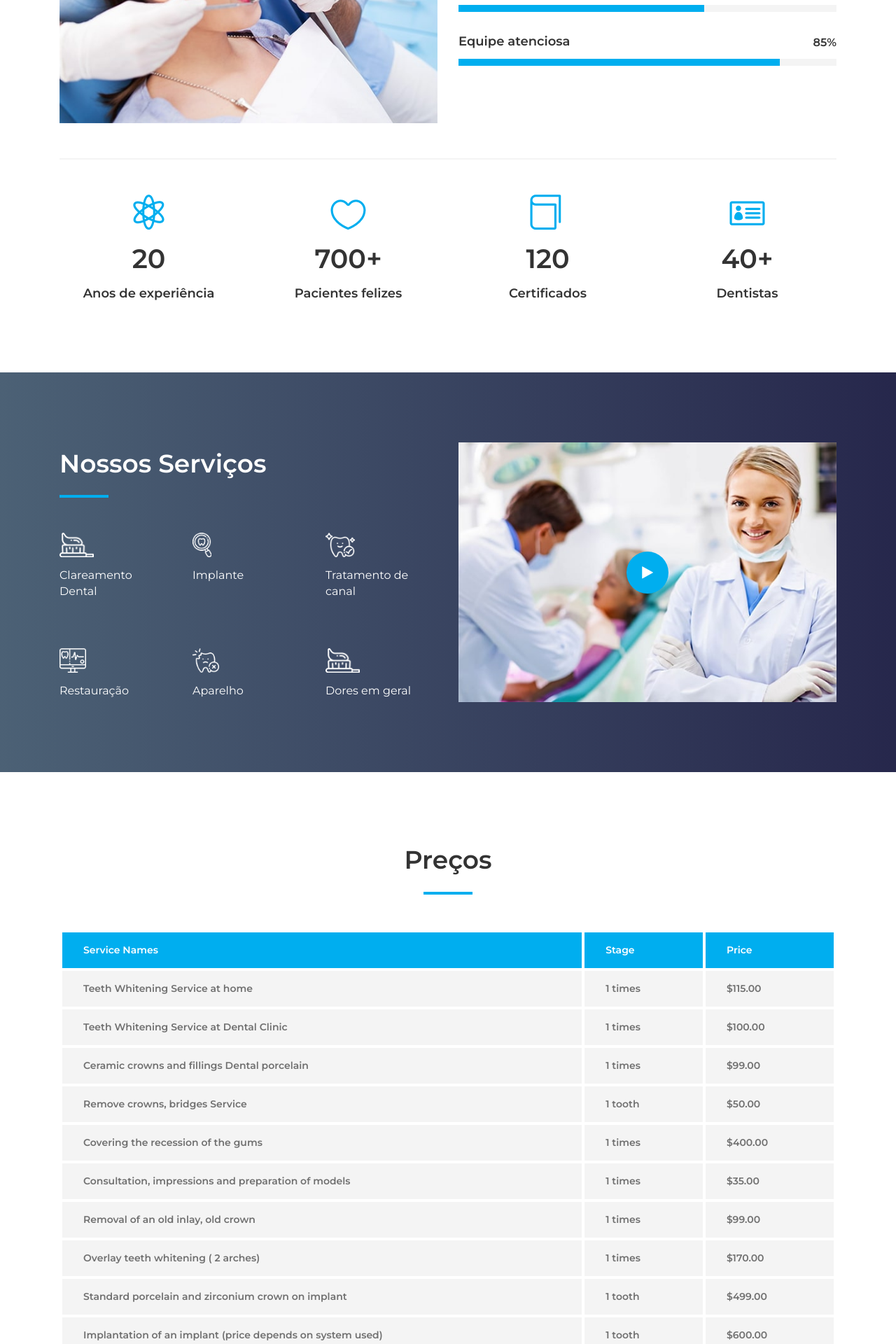
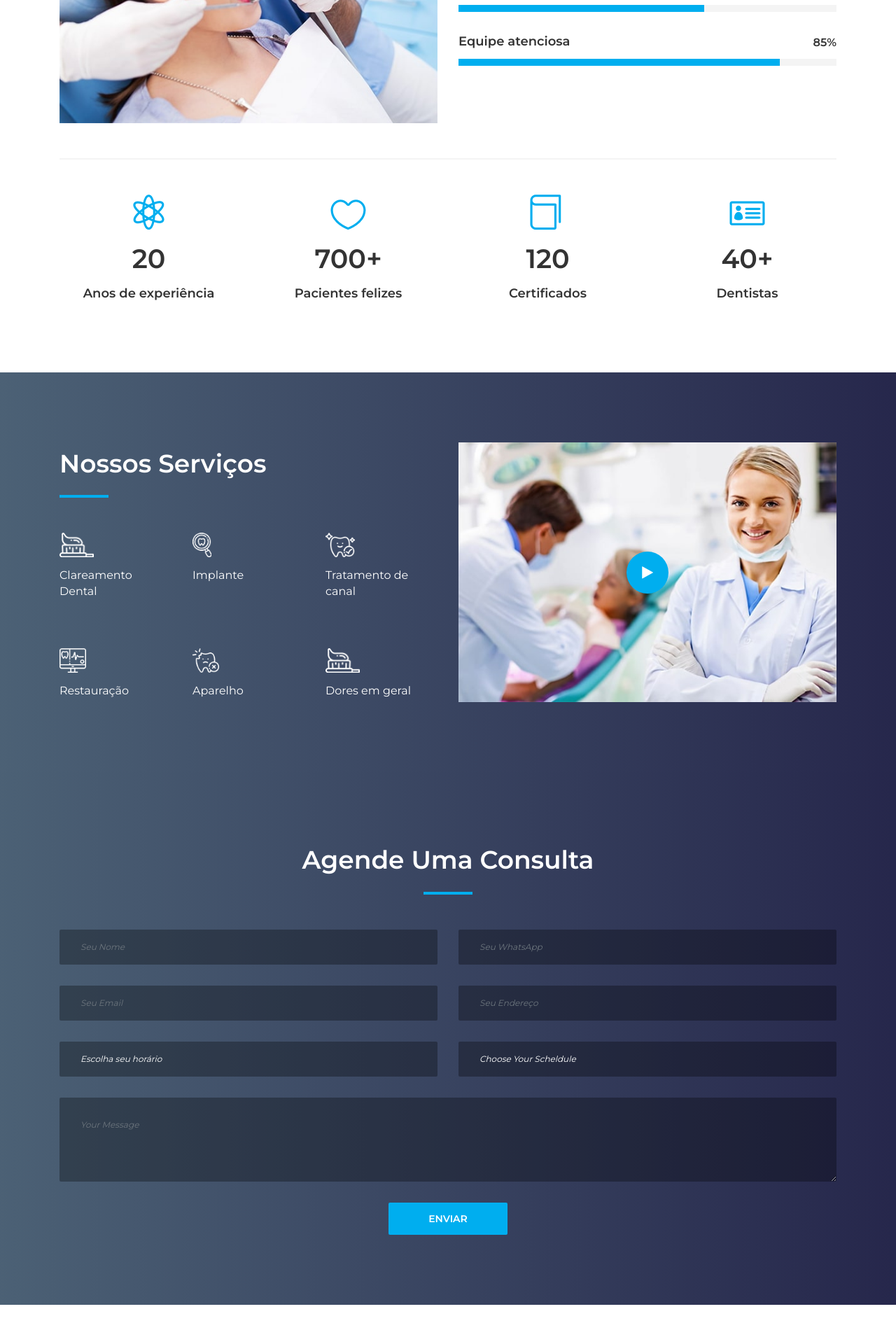
Before and after one commit to betows/Django-Dentist, a Django app: page / in a window 1280 px wide. Shown: the part 1480-3400 px from the top of the page at 70% size. Run offline with Django 3.2, Linux system fonts and the light colour scheme; some libraries are stand-ins or nearby versions; some web fonts are replaced.

Commit message:
html corrections

```diff
--- a/website/templates/home.html
+++ b/website/templates/home.html
@@ -17,8 +17,8 @@
                 <h2 data-animation="fadeInUp" data-delay="100ms">Atuamos nas principais especialidades da odontologia.</h2>
                 <p data-animation="fadeInUp" data-delay="300ms">Oferecemos a você um sorriso perfeito e bem-estar consigo mesmo.</p>
                 <div class="welcome-btn-group">
-                  <a href="{% url 'service' %}" class="btn dento-btn mx-2" data-animation="fadeInUp" data-delay="500ms">Agende sua consulta</a>
-                  <a href="{% url 'contact' %}" class="btn dento-btn mx-2 active" data-animation="fadeInUp" data-delay="700ms">Fale conosco</a>
+                  <a href="{% url 'service' %}" class="btn dento-btn mx-3" data-animation="fadeInUp" data-delay="500ms">Agende sua consulta</a>
+                  <a href="{% url 'contact' %}" class="btn dento-btn mx-3 active" data-animation="fadeInUp" data-delay="700ms">Fale conosco</a>
                 </div>
               </div>
             </div>
@@ -228,96 +228,6 @@
   </section>
   <!-- Dento Service Area End -->
 
-  <!-- Dento Pricing Table Area Start -->
-  <section class="dento-pricing-table-area section-padding-100">
-    <div class="container">
-      <div class="row">
-        <!-- Section Heading -->
-        <div class="col-12">
-          <div class="section-heading text-center">
-            <h2>Preços</h2>
-            <div class="line"></div>
-          </div>
-        </div>
-      </div>
-
-      <div class="row">
-        <div class="col-12">
-          <div class="dento-price-table table-responsive">
-            <table class="table table-borderless mb-0">
-              <thead>
-                <tr>
-                  <th scope="col">Service Names</th>
-                  <th scope="col">Stage</th>
-                  <th scope="col">Price</th>
-                </tr>
-              </thead>
-              <tbody>
-                <tr>
-                  <th scope="row">Teeth Whitening Service at home</th>
-                  <td>1 times</td>
-                  <td>$115.00</td>
-                </tr>
-                <tr>
-                  <th scope="row">Teeth Whitening Service at Dental Clinic</th>
-                  <td>1 times</td>
-                  <td>$100.00</td>
-                </tr>
-                <tr>
-                  <th scope="row">Ceramic crowns and fillings Dental porcelain</th>
-                  <td>1 times</td>
-                  <td>$99.00</td>
-                </tr>
-                <tr>
-                  <th scope="row">Remove crowns, bridges Service</th>
-                  <td>1 tooth</td>
-                  <td>$50.00</td>
-                </tr>
-                <tr>
-                  <th scope="row">Covering the recession of the gums</th>
-                  <td>1 times</td>
-                  <td>$400.00</td>
-                </tr>
-                <tr>
-                  <th scope="row">Consultation, impressions and preparation of models</th>
-                  <td>1 times</td>
-                  <td>$35.00</td>
-                </tr>
-                <tr>
-                  <th scope="row">Removal of an old inlay, old crown</th>
-                  <td>1 times</td>
-                  <td>$99.00</td>
-                </tr>
-                <tr>
-                  <th scope="row">Overlay teeth whitening ( 2 arches)</th>
-                  <td>1 times</td>
-                  <td>$170.00</td>
-                </tr>
-                <tr>
-                  <th scope="row">Standard porcelain and zirconium crown on implant</th>
-                  <td>1 tooth</td>
-                  <td>$499.00</td>
-                </tr>
-                <tr>
-                  <th scope="row">Implantation of an implant (price depends on system used)</th>
-                  <td>1 tooth</td>
-                  <td>$600.00</td>
-                </tr>
-              </tbody>
-            </table>
-          </div>
-        </div>
-
-        <div class="col-12">
-          <div class="more-btn text-center mt-50">
-            <a href="#" class="btn dento-btn">Read More <i class="fa fa-angle-double-right"></i></a>
-          </div>
-        </div>
-      </div>
-    </div>
-  </section>
-  <!-- Dento Pricing Table Area End -->
-
   <!-- Book An Oppointment Area Start -->
   <section class="book-an-oppointment-area section-padding-100 bg-img bg-gradient-overlay jarallax clearfix" style="background-image: url({% static 'website/img/bg-img/12.jpg' %});">
     <div class="container">
@@ -385,7 +295,7 @@
                   </div>
                 </div>
                 <div class="col-12 text-center">
-                  <button type="submit" class="btn dento-btn">Booking Now</button>
+                  <button type="submit" class="btn dento-btn">Enviar</button>
                 </div>
               </div>
             </form>
@@ -424,8 +334,8 @@
               </div>
               <!-- Dentist Info -->
               <div class="dentist-info bg-gradient-overlay">
-                <h5>Michael Barley</h5>
-                <p>Implant Expert</p>
+                <h5>Dra. Isadora Mór Spada</h5>
+                <p>Especialista em cirurgia</p>
               </div>
             </div>
           </div>
@@ -445,8 +355,8 @@
               </div>
               <!-- Dentist Info -->
               <div class="dentist-info bg-gradient-overlay">
-                <h5>Michael Barley</h5>
-                <p>Implant Expert</p>
+                <h5>Dra. Maria inês Mór Spada</h5>
+                <p>Especialista em ortodontia</p>
               </div>
             </div>
           </div>
@@ -466,8 +376,8 @@
               </div>
               <!-- Dentist Info -->
               <div class="dentist-info bg-gradient-overlay">
-                <h5>Michael Barley</h5>
-                <p>Implant Expert</p>
+                <h5>Dr. Celso Spada</h5>
+                <p>Especialista em implantodontia</p>
               </div>
             </div>
           </div>
@@ -492,10 +402,10 @@
               </div>
               <!-- Content -->
               <div class="testimonial-content">
-                <h5>“I'd been avoiding the dentist for years due to bad experiences. A reminder SMS is sent the working day beforehand. I also had a call confirming appointment. I have been a patient ever since. My dentist is very reassuring and
-                  very helpful. Excellent treatment and advice.”</h5>
+                <h5>“Eu vinha evitando o dentista há anos devido a más experiências. Um SMS de lembrete é enviado no dia útil anterior. Eu também tinha um compromisso de confirmação de chamada. Sou paciente desde então. Meu dentista é muito reconfortante e
+                  muito útil. Excelente tratamento e aconselhamento.”</h5>
                 <h6>Arron Ramsey</h6>
-                <p>Dental Patient</p>
+                <p>Cliente</p>
               </div>
             </div>
 
@@ -507,10 +417,10 @@
               </div>
               <!-- Content -->
               <div class="testimonial-content">
-                <h5>“I'd been avoiding the dentist for years due to bad experiences. A reminder SMS is sent the working day beforehand. I also had a call confirming appointment. I have been a patient ever since. My dentist is very reassuring and
-                  very helpful. Excellent treatment and advice.”</h5>
+                <h5>“Eu vinha evitando o dentista há anos devido a más experiências. Um SMS de lembrete é enviado no dia útil anterior. Eu também tinha um compromisso de confirmação de chamada. Sou paciente desde então. Meu dentista é muito reconfortante e
+                  muito útil. Excelente tratamento e aconselhamento.”</h5>
                 <h6>Arron Ramsey</h6>
-                <p>Dental Patient</p>
+                <p>Cliente</p>
               </div>
             </div>
 
@@ -522,10 +432,10 @@
               </div>
               <!-- Content -->
               <div class="testimonial-content">
-                <h5>“I'd been avoiding the dentist for years due to bad experiences. A reminder SMS is sent the working day beforehand. I also had a call confirming appointment. I have been a patient ever since. My dentist is very reassuring and
-                  very helpful. Excellent treatment and advice.”</h5>
+                <h5>“Eu vinha evitando o dentista há anos devido a más experiências. Um SMS de lembrete é enviado no dia útil anterior. Eu também tinha um compromisso de confirmação de chamada. Sou paciente desde então. Meu dentista é muito reconfortante e
+                  muito útil. Excelente tratamento e aconselhamento.”</h5>
                 <h6>Arron Ramsey</h6>
-                <p>Dental Patient</p>
+                <p>Cliente</p>
               </div>
             </div>
           </div>
@@ -542,7 +452,7 @@
         <!-- Section Heading -->
         <div class="col-12">
           <div class="section-heading text-center">
-            <h2>The Latest News</h2>
+            <h2>Ultimas postagens</h2>
             <div class="line"></div>
           </div>
         </div>
@@ -557,7 +467,7 @@
             </a>
             <!-- Blog Content -->
             <div class="blog-content">
-              <a href="{% static 'website/blog-details.html' %}" class="post-title">How your mouth bacteria can harm your lungs</a>
+              <a href="{% static 'website/blog-details.html' %}" class="post-title">Como as bactérias da boca podem prejudicar seus pulmões</a>
               <p>Donec tempor, lorem et euismod eleifend, est lectus laoreet ante, sed accusan justo diam ...</p>
               <div class="post-meta">
                 <a href="#"><i class="icon_clock_alt"></i> 28 Sep 2018</a>
@@ -575,7 +485,7 @@
             </a>
             <!-- Blog Content -->
             <div class="blog-content">
-              <a href="{% static 'website/blog-details.html' %}"class="post-title">What is the best kind of toothpaste to use?</a>
+              <a href="{% static 'website/blog-details.html' %}"class="post-title">Qual é o melhor tipo de pasta de dente para usar?</a>
               <p>Donec tempor, lorem et euismod eleifend, est lectus laoreet ante, sed accusan justo diam ...</p>
               <div class="post-meta">
                 <a href="#"><i class="icon_clock_alt"></i> 28 Sep 2018</a>
@@ -593,7 +503,7 @@
             </a>
             <!-- Blog Content -->
             <div class="blog-content">
-              <a href="{% static 'website/blog-details.html' %}"class="post-title">Why you should avoid sipping your drinks</a>
+              <a href="{% static 'website/blog-details.html' %}"class="post-title">Por que você deve evitar tomar suas bebidas</a>
               <p>Donec tempor, lorem et euismod eleifend, est lectus laoreet ante, sed accusan justo diam ...</p>
               <div class="post-meta">
                 <a href="#"><i class="icon_clock_alt"></i> 28 Sep 2018</a>
```
